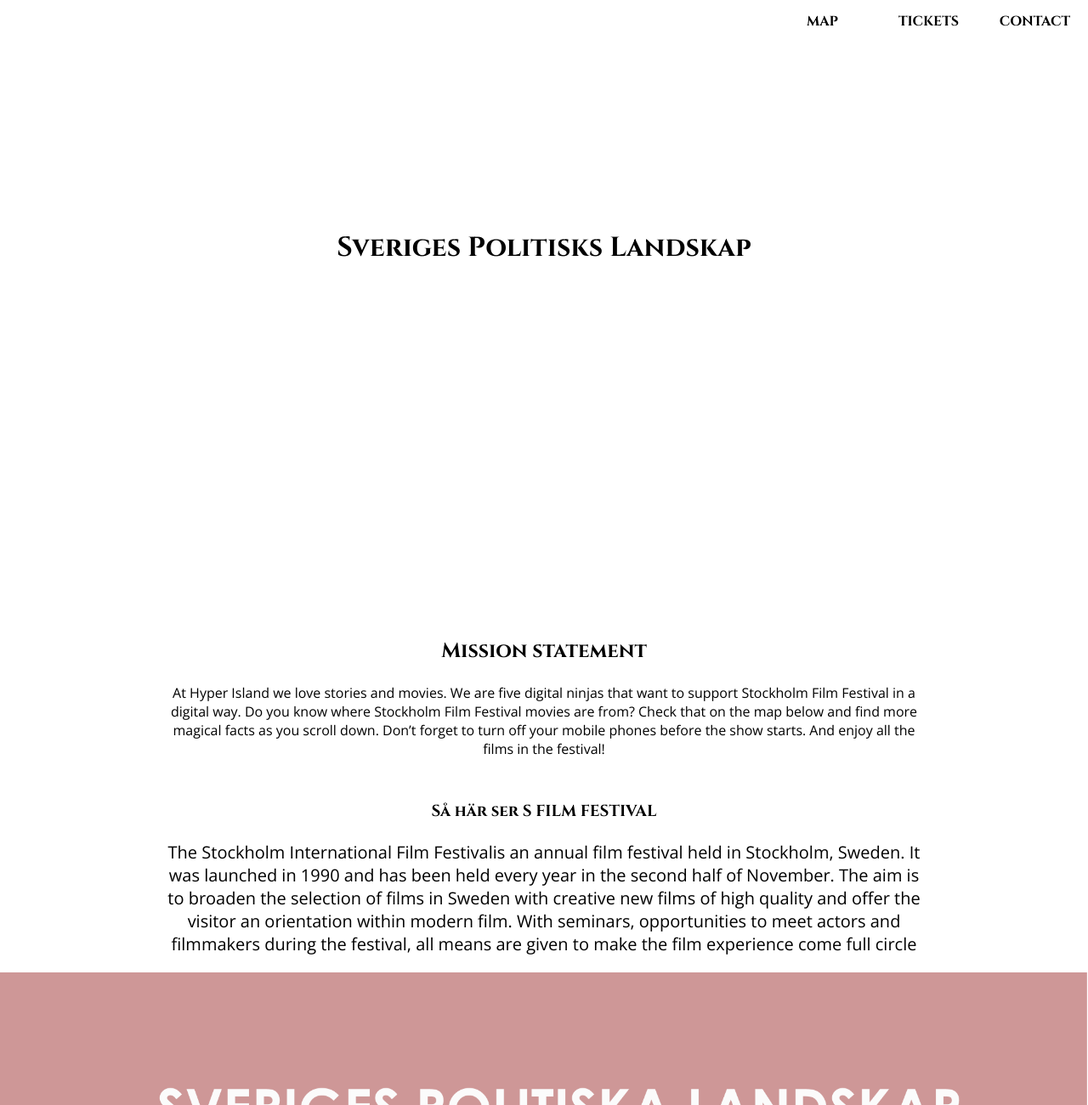
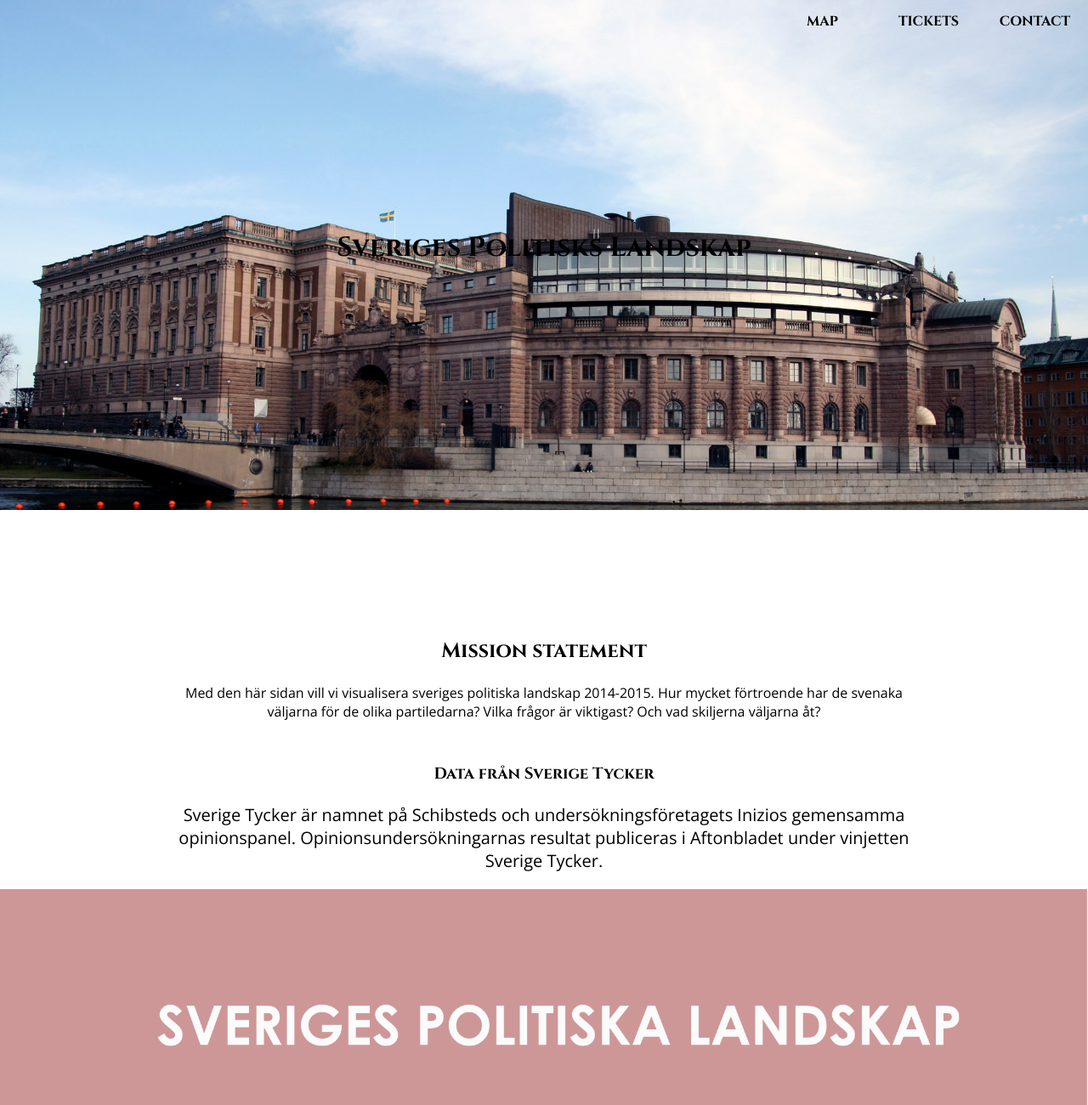
Before and after one commit to Henrynilsson/dataviz, a plain HTML site: page index.html in a window 1280 px wide. Shown: the top 1300 px of the page at 85% size. Drawn offline with nearby package versions, Linux system fonts and the light colour scheme.

Commit message:
nya toppbilder
test av nya toppbilder

```diff
--- a/index.html
+++ b/index.html
@@ -26,18 +26,14 @@
         <div class="mission-etc">
         <h2>Mission statement</h2>
         <br>
-            <p>At Hyper Island we love stories and movies. We are five digital ninjas that want to support Stockholm Film Festival in a digital way.
-
-Do you know where Stockholm Film Festival movies are from? Check that on the map below and find more magical facts as you scroll down.
-
-Don’t forget to turn off your mobile phones before the show starts. And enjoy all the films in the festival!</p></div>
+            <p>Med den här sidan vill vi visualisera sveriges politiska landskap 2014-2015. Hur mycket förtroende har de svenaka väljarna för de olika partiledarna? Vilka frågor är viktigast? Och vad skiljerna väljarna åt?</p></div>
 
     <div id="banner"></div>
 
     <div class="STHLM">
-        <h3>Så här ser S FILM FESTIVAL</h3><br>
+        <h3>Data från Sverige Tycker</h3><br>
 
-        <p>The Stockholm International Film Festivalis an annual film festival held in Stockholm, Sweden. It was launched in 1990 and has been held every year in the second half of November. The aim is to broaden the selection of films in Sweden with creative new films of high quality and offer the visitor an orientation within modern film. With seminars, opportunities to meet actors and filmmakers during the festival, all means are given to make the film experience come full circle</p></div>
+        <p>Sverige Tycker är namnet på Schibsteds och undersökningsföretagets Inizios gemensamma opinionspanel. Opinionsundersökningarnas resultat publiceras i Aftonbladet under vinjetten Sverige Tycker.</p></div>
 
     <div id="carol"></div>
         <br>
@@ -75,7 +71,6 @@ Hyper Island designs learning experiences thatchallenge companies and individual
 
                 <div class="profile">
                     <div class="profile-pic oz"></div>
-                    <p>Pailina</p>
                 </div>
 
             </div>
@@ -87,10 +82,9 @@ Hyper Island designs learning experiences thatchallenge companies and individual
         <p><br>
 
 linn.persson@hyperisland.se<br>
-        henry.nilsson@hyperisland.se<br>
+henry.nilsson@hyperisland.se<br>
+fredrik.berg@hyperisland.se<br>
 
-fredrik.berg@hyperisland.se<br>
-       paulina.raymond@hyperisland.se<br>
         <br>
         </p>
         </div>
--- a/parallax.css
+++ b/parallax.css
@@ -68,9 +68,9 @@ body {
   position: relative;
   height : 600px;
   width:100%;
-  background-image:;
-  background-size: ;
-  background-attachment: fixed;
+  background-image: url("riksdagen.jpg");
+  background-size: cover;
+  background-attachment:fixed;
   margin-bottom: 150px;
   font-family: 'Cinzel', serif;
   font-weight: 700;
```
Also changed, not shown: riksdagen.jpg (added), riksdagen1.jpg (added).
